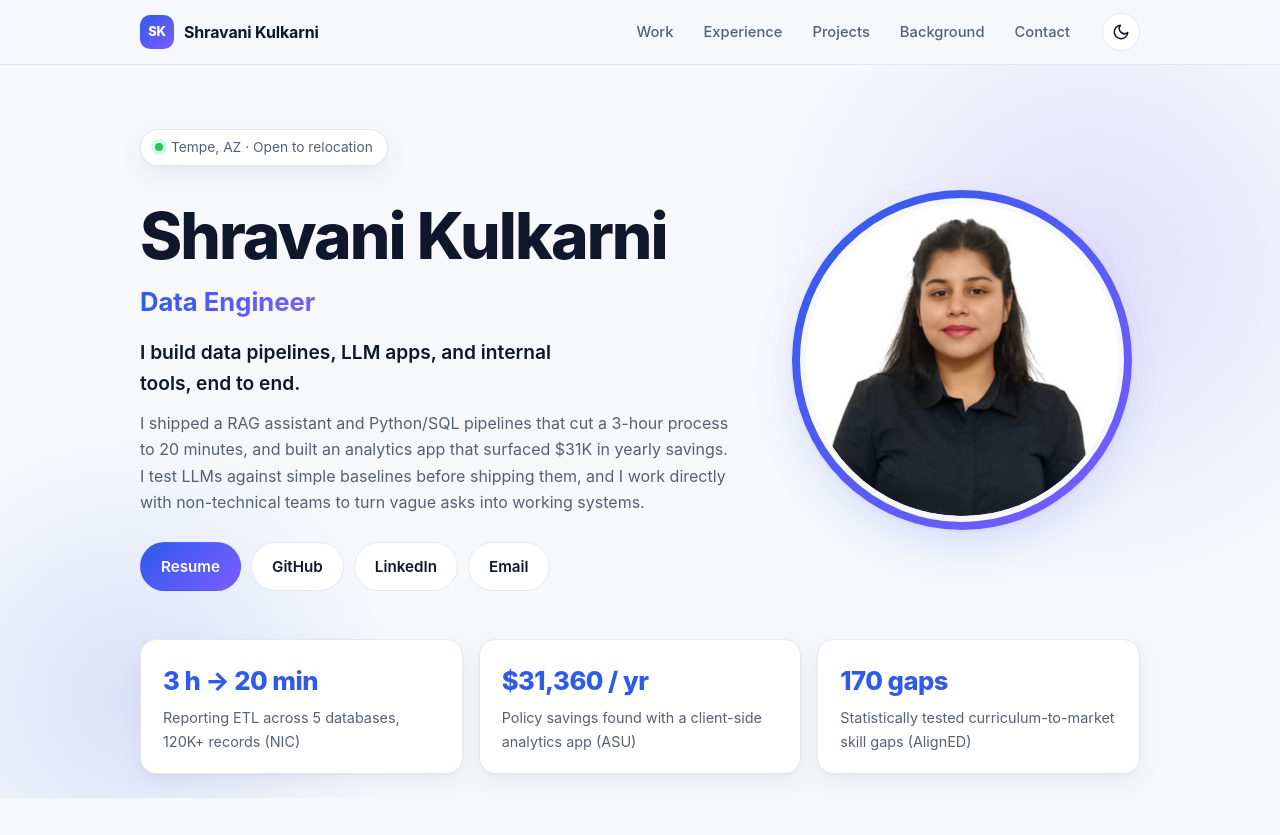
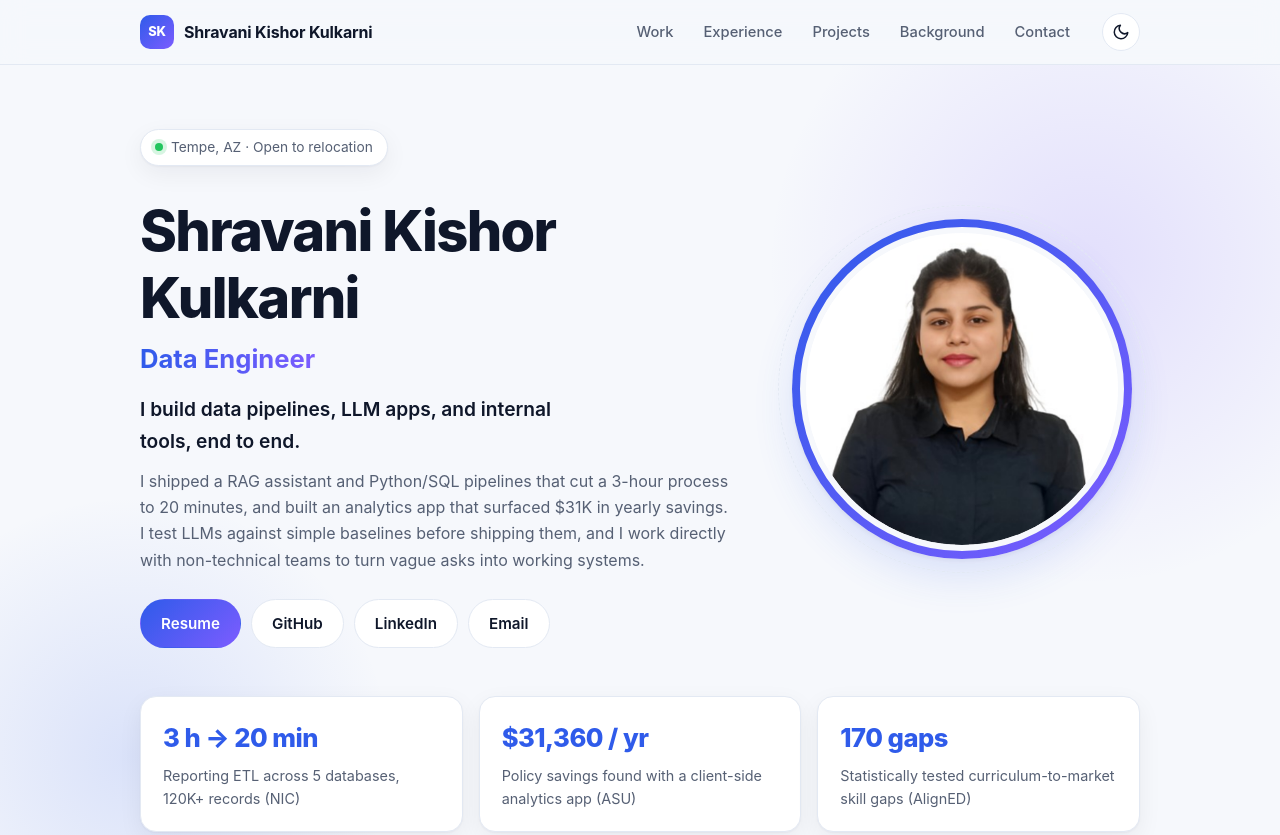
Before and after one commit to shravanii15/Portfolio, a plain HTML site: page index.html in a window 1280 px wide. Shown: the top 835 px of the page. Drawn offline with Linux system fonts and the light colour scheme.

Commit message:
Use full name: Shravani Kishor Kulkarni
Co-Authored-By: Claude Sonnet 5.5 <noreply@anthropic.com>

```diff
--- a/index.html
+++ b/index.html
@@ -3,21 +3,21 @@
 <head>
 <meta charset="utf-8">
 <meta name="viewport" content="width=device-width, initial-scale=1">
-<title>Shravani Kulkarni | Data Engineer</title>
+<title>Shravani Kishor Kulkarni | Data Engineer</title>
 <meta name="description" content="Data Engineer who builds pipelines, LLM apps, and internal tools end to end. Python, SQL, RAG, Power BI.">
 <meta name="color-scheme" content="light dark">
 <link rel="icon" href="favicon.svg" type="image/svg+xml">
 <link rel="canonical" href="https://shravanikulkarni-mu.vercel.app/">
 <meta property="og:type" content="website">
-<meta property="og:site_name" content="Shravani Kulkarni">
-<meta property="og:title" content="Shravani Kulkarni | Data Engineer">
+<meta property="og:site_name" content="Shravani Kishor Kulkarni">
+<meta property="og:title" content="Shravani Kishor Kulkarni | Data Engineer">
 <meta property="og:description" content="Pipelines, LLM apps, and internal tools, built end to end. Python, SQL, RAG, Power BI.">
 <meta property="og:url" content="https://shravanikulkarni-mu.vercel.app/">
 <meta property="og:image" content="https://shravanikulkarni-mu.vercel.app/og.png">
 <meta property="og:image:width" content="1200">
 <meta property="og:image:height" content="630">
 <meta name="twitter:card" content="summary_large_image">
-<meta name="twitter:title" content="Shravani Kulkarni | Data Engineer">
+<meta name="twitter:title" content="Shravani Kishor Kulkarni | Data Engineer">
 <meta name="twitter:description" content="Pipelines, LLM apps, and internal tools, built end to end.">
 <meta name="twitter:image" content="https://shravanikulkarni-mu.vercel.app/og.png">
 <script>
@@ -30,7 +30,7 @@
 
 <header class="top">
   <div class="wrap bar">
-    <a class="brand" href="#top"><span class="logo">SK</span><span class="brand-name">Shravani Kulkarni</span></a>
+    <a class="brand" href="#top"><span class="logo">SK</span><span class="brand-name">Shravani Kishor Kulkarni</span></a>
     <nav aria-label="Primary">
       <a href="#work">Work</a>
       <a href="#experience">Experience</a>
@@ -51,7 +51,7 @@
   <div class="wrap hero-grid">
     <div class="hero-copy">
       <p class="pill"><span class="dot"></span>Tempe, AZ · Open to relocation</p>
-      <h1>Shravani Kulkarni</h1>
+      <h1>Shravani Kishor Kulkarni</h1>
       <p class="role">Data Engineer</p>
       <p class="pitch">I build data pipelines, LLM apps, and internal tools, end to end.</p>
       <p class="lede">I shipped a RAG assistant and Python/SQL pipelines that cut a 3-hour process to 20 minutes, and built an analytics app that surfaced $31K in yearly savings. I test LLMs against simple baselines before shipping them, and I work directly with non-technical teams to turn vague asks into working systems.</p>
@@ -63,7 +63,7 @@
       </div>
     </div>
     <div class="hero-photo">
-      <div class="photo-frame"><img src="headshot.png" alt="Portrait of Shravani Kulkarni" width="480" height="480"></div>
+      <div class="photo-frame"><img src="headshot.png" alt="Portrait of Shravani Kishor Kulkarni" width="480" height="480"></div>
     </div>
   </div>
   <div class="wrap">
@@ -257,7 +257,7 @@
 </main>
 
 <footer class="wrap foot">
-  <span>Shravani Kulkarni</span>
+  <span>Shravani Kishor Kulkarni</span>
   <span><a href="https://github.com/shravanii15" target="_blank" rel="noopener">GitHub</a> · <a href="https://www.linkedin.com/in/shravani-kulkarni2003/" target="_blank" rel="noopener">LinkedIn</a> · <a href="https://drive.google.com/file/d/1VD20Q1ZDSuOYR6wA9f7kshZLSj4AENpf/view?usp=sharing" target="_blank" rel="noopener">Resume</a></span>
 </footer>
 
--- a/styles.css
+++ b/styles.css
@@ -43,7 +43,7 @@ nav a:hover{color:var(--text);background:var(--surface-2)}
 .hero-grid{position:relative;z-index:1;display:grid;grid-template-columns:1.25fr .75fr;gap:48px;align-items:center}
 .pill{display:inline-flex;align-items:center;gap:8px;padding:6px 14px;border:1px solid var(--line);background:var(--surface);border-radius:999px;font-size:.86rem;color:var(--muted);box-shadow:var(--shadow)}
 .dot{width:8px;height:8px;border-radius:50%;background:#22c55e;box-shadow:0 0 0 4px rgba(34,197,94,.18)}
-h1{font-size:clamp(2.4rem,6vw,4rem);letter-spacing:-.03em;margin:20px 0 6px;font-weight:800}
+h1{font-size:clamp(2.2rem,5.2vw,3.5rem);letter-spacing:-.03em;margin:20px 0 6px;font-weight:800}
 .role{font-size:clamp(1.2rem,2.6vw,1.6rem);font-weight:700;margin:0 0 14px;background:linear-gradient(90deg,var(--accent),var(--accent-2));-webkit-background-clip:text;background-clip:text;color:transparent;width:fit-content}
 .pitch{font-size:1.2rem;font-weight:600;max-width:34ch;margin-bottom:10px}
 .lede{color:var(--muted);max-width:60ch;margin-bottom:26px}
```
Also changed, not shown: og.png.
